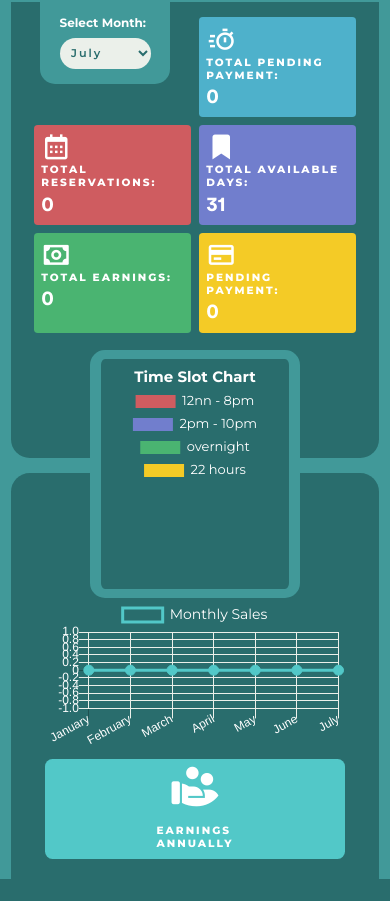
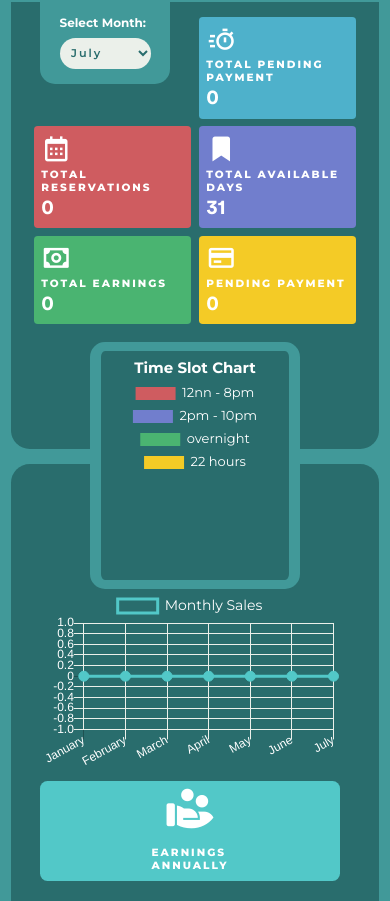
Before and after one commit to Kurt013/Villa-Gilda-Resort, a PHP site: page /dashboard.php in a window 390 px wide. Shown: the part 76-977 px from the top of the page. Before the commit the page ends 955 px from the top, so only its background shows below. Run offline with PHP 8.4, Linux system fonts and the light colour scheme; the visitor is signed in with stand-in values (Sample User, id 1); data that the repository does not hold is empty; some libraries are stand-ins or nearby versions.

Commit message:
improved responsiveness in dashboard

```diff
--- a/dashboard.php
+++ b/dashboard.php
@@ -284,27 +284,27 @@ $conn->close();
                 <!-- <h3>Statistics for <?php echo date('F', mktime(0, 0, 0, $current_month, 10)); ?></h3> -->
                 <div class="box box-1">
                     <i class='bx bx-timer'></i>
-                    <p>Total pending payment:</p>
+                    <p class="desc-title">Total pending payment</p>
                     <p><?php echo $total_pending; ?></p>
                 </div>
                 <div class="box box-2">
                     <i class="bx bx-calendar"></i>
-                    <p>Total reservations:</p>
+                    <p class="desc-title">Total reservations</p>
                     <p><?php echo $total_reservations; ?></p>
                 </div>
                 <div class="box box-3">
                     <i class='bx bxs-bookmark'></i>
-                    <p>Total available days:</p>
+                    <p class="desc-title">Total available days</p>
                     <p><?php echo $available_days; ?></p>
                 </div>
                 <div class="box box-4">
                     <i class='bx bx-money'></i>
-                    <p>Total earnings:</p>
+                    <p class="desc-title">Total earnings</p>
                     <p><?php echo $total_earnings; ?></p>
                 </div>
                 <div class="box box-5">
                     <i class='bx bx-credit-card'></i>
-                    <p>Pending Payment:</p>
+                    <p class="desc-title">Pending Payment</p>
                     <p><?php echo $pending_payment; ?></p>
                 </div>
             </div>
--- a/styles/dashboard.css
+++ b/styles/dashboard.css
@@ -68,6 +68,9 @@ body {
 
 .statistics-desc .box {
   flex: 1 0 30%;
+  display: flex;
+  flex-direction: column;
+  row-gap: min(1vw, 5px);
 }
 
 .box p, .visual-box p {
@@ -79,7 +82,6 @@ body {
 .box p:last-child {
   font-family: 'Spotify Black';
   font-size: 1.5625rem;
-  margin-top: 0.4375rem;
 }
 
 .visual-box p:last-child {
@@ -113,14 +115,16 @@ body {
   background-color: #F4CB26;
 }
 
+
 .visual-wrapper {
   border-radius: 1.5625rem 1.5625rem 0 0;
-  padding: 1.25rem 1.875rem;
+  padding-top: 5px;
+  padding-bottom: 15px;
+  padding-right: 10px;
 }
 
 .visual-desc {
   display: flex;
-  justify-content: space-between;
   flex-wrap: wrap;
   column-gap: 20px;
   height: 100%;
@@ -130,6 +134,7 @@ body {
 .line-sizing {
   width: calc(100% - 250px);
   min-width: 300px;
+  min-height: 180px;
 }
 
 .visual-box{
@@ -138,7 +143,6 @@ body {
   background-color: #52C8C8;
   display: flex;
   flex-direction: column;
-  /* flex-wrap: wrap; */
   justify-content: center;
   align-items: center;
   row-gap: 0.75rem;
@@ -171,6 +175,15 @@ body {
 @media only screen and (min-width: 992px) {
   body {
     height: 100vh;
+  }
+
+  .box .desc-title {
+    font-size: calc(1vh + 0.4vw);
+    text-wrap: nowrap;
+  }
+
+  .box p:last-child {
+    font-size: 3vh;
   }
 
   .statistics-desc {
@@ -241,7 +254,7 @@ body {
   }
 }
 
-@media only screen and (max-width: 500px) {
+@media only screen and (max-width: 540px) {
   .select-wrapper {
     width: 130px;
     left: 40px;
--- a/styles/header.css
+++ b/styles/header.css
@@ -400,8 +400,6 @@ i + p, .menu-text {
     z-index: 9999;
   }
 
-
-
   .second-section {
     grid-template-columns: 140px 1fr 50px;
     align-items: center;
@@ -427,7 +425,6 @@ i + p, .menu-text {
     transform: translateY(-105%);
   }
 
-
   .show {
     transform: translateY(0);
   }
@@ -441,8 +438,6 @@ i + p, .menu-text {
     position: fixed;
     overflow-y: auto;
   }
-
-
 
   .navigation-pane-admin::after {
     height: 45px;
```
